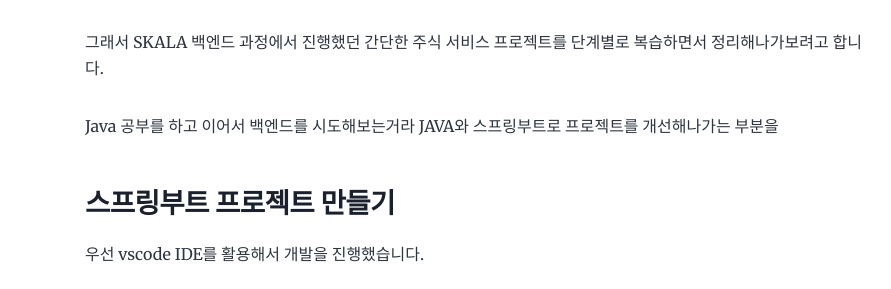
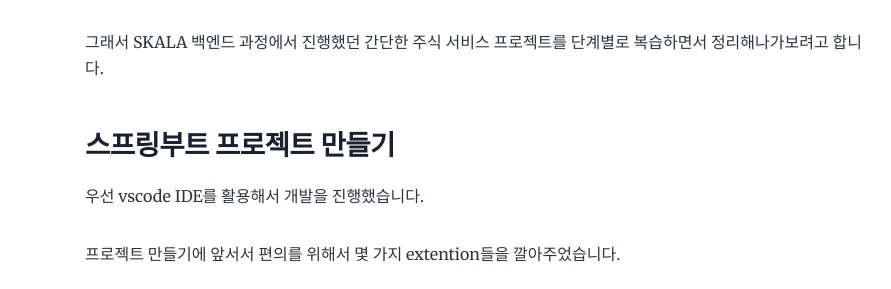
Before and after one commit to jjminsuh/jjminsuh.github.io, a Gatsby site: page /3/ in a window 1280 px wide. Shown: the part 192-481 px from the top of the page, 231-1122 px from the left. Built offline with nearby package versions, Linux system fonts and the light colour scheme; Gatsby itself is replaced by a stand-in of ours; some packages are replaced by stand-ins of ours.

Commit message:
fix: 3번 글 수정

```diff
--- a/content/blog/3/index.md
+++ b/content/blog/3/index.md
@@ -7,8 +7,6 @@ description: "스프링부트 프로젝트 생성하기 및 vscode IDE 설정"
 첫 백엔드 개발을 경험해보았습니다.
 
 그래서 SKALA 백엔드 과정에서 진행했던 간단한 주식 서비스 프로젝트를 단계별로 복습하면서 정리해나가보려고 합니다.
-
-Java 공부를 하고 이어서 백엔드를 시도해보는거라 JAVA와 스프링부트로 프로젝트를 개선해나가는 부분을
 
 ### 스프링부트 프로젝트 만들기
 우선 vscode IDE를 활용해서 개발을 진행했습니다.
```
